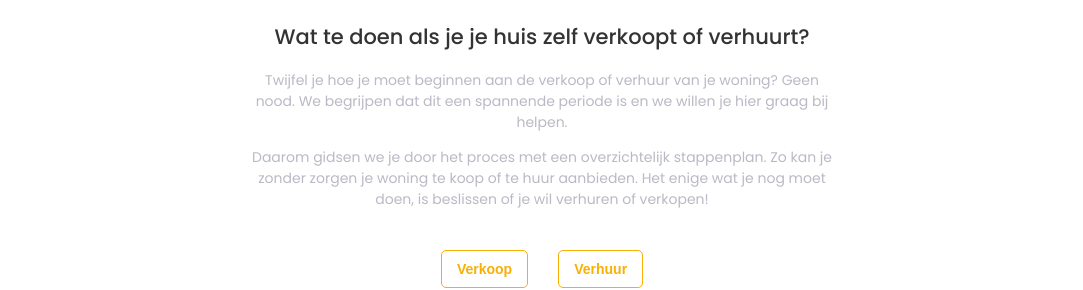
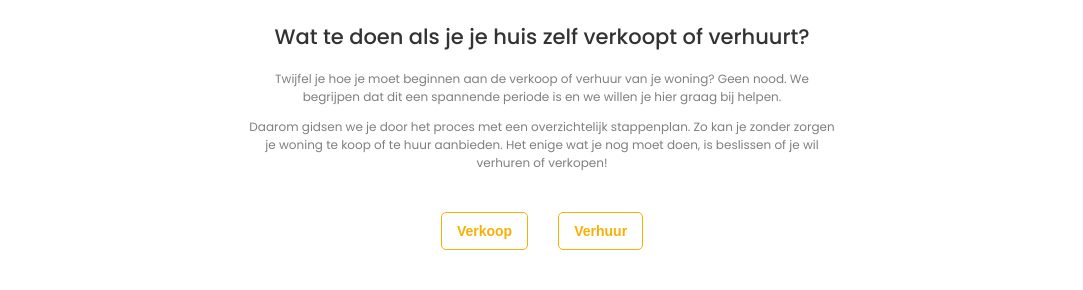
Before and after one commit to astatkemikiyas/zimmo-feedback-app, an Angular app: page / in a window 1280 px wide. Shown: the part 259-549 px from the top of the page, without its empty margins (98-1181 px from the left). Built offline with nearby package versions, Linux system fonts and the light colour scheme; no server answers.

Commit message:
style: update text color and font size variables

```diff
--- a/src/app/features/feedback/pages/feedback-page/feedback-page.component.scss
+++ b/src/app/features/feedback/pages/feedback-page/feedback-page.component.scss
@@ -13,8 +13,8 @@
 
     .info-text {
       text-align: center;
-      color: $text-color-muted;
-      font-size: $font-size-sm;
+      color: $text-color-light;
+      font-size: $font-size-xs;
     }
 
     .action-buttons-container {
--- a/src/styles/variables.scss
+++ b/src/styles/variables.scss
@@ -4,6 +4,7 @@ $primary-color: #53bcff;
 $button-color: #f9af03;
 $button-hover-color: #ffbf2b;
 $text-color: #333333;
+$text-color-light: #7f7f7f;
 $text-color-muted: #b9bac5;
 $link-color: #00a3ff;
 
```
